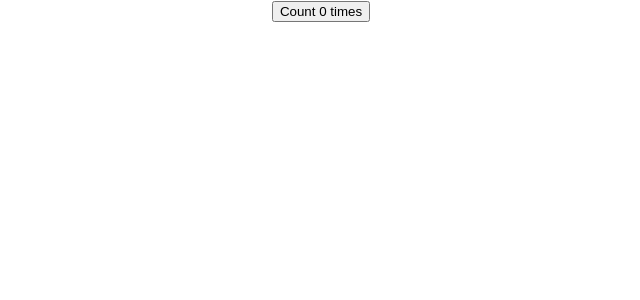
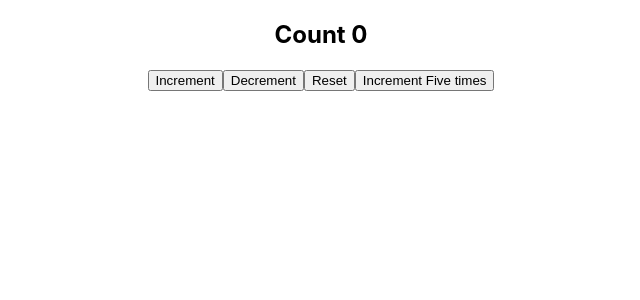
Before and after one commit to Rida4142/React-Hooks, a React (Create React App) app: page / in a window 1280 px wide. Shown: the top 300 px of the page, without its empty margins (319-959 px from the left). Built offline with nearby package versions, Linux system fonts and the light colour scheme.

Commit message:
UseState in React hooks

```diff
--- a/src/App.js
+++ b/src/App.js
@@ -1,11 +1,13 @@
 import logo from './logo.svg';
 import './App.css';
 import UseState from './components/UseState';
+import Counter from './components/Counter';
 
 function App() {
   return (
     <div className="App">
-      <UseState />
+      <Counter />
+      {/* <UseState /> */}
     </div>
   );
 }
--- /dev/null
+++ b/src/components/Counter.js
@@ -0,0 +1,36 @@
+import React, { useState } from 'react'
+import UseState from './UseState'
+
+function Counter() {
+    const initialCount=0
+    const [count,setCount]=useState(initialCount)
+
+    const IncrementFive=()=>{
+        for(let i=0;i<5;i++){
+            setCount(prevState=> prevState+1)
+        }
+    }
+  return (
+    <div>
+      <h2>Count {count}</h2>
+      <button onClick={()=>
+        setCount(prevState=> prevState+1)
+      }>Increment</button>
+
+       <button onClick={()=>
+        setCount(prevState=> prevState-1)
+
+      }>Decrement</button>
+
+       <button onClick={()=>
+        setCount(initialCount)
+      }>Reset</button>
+
+       <button onClick={IncrementFive
+      }>Increment Five times</button>
+    </div>
+
+  )
+}
+
+export default Counter
```
